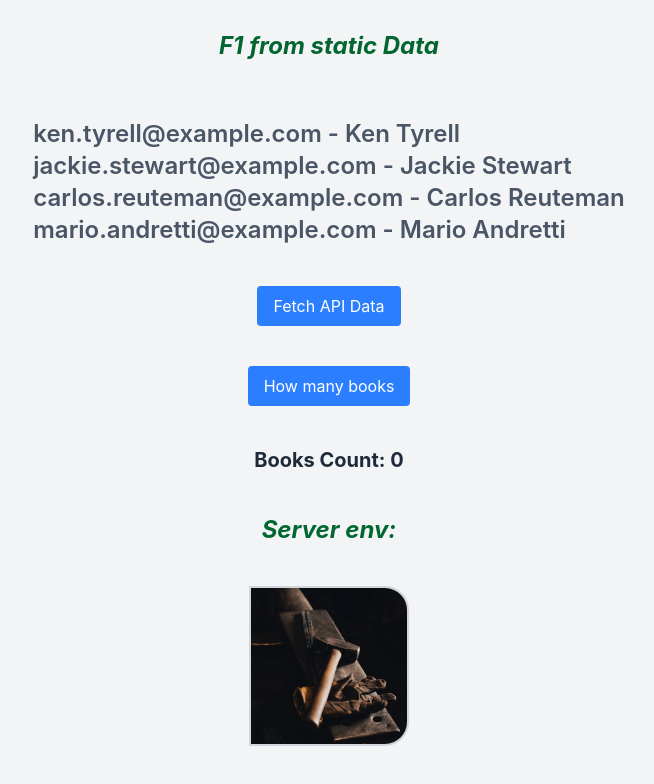
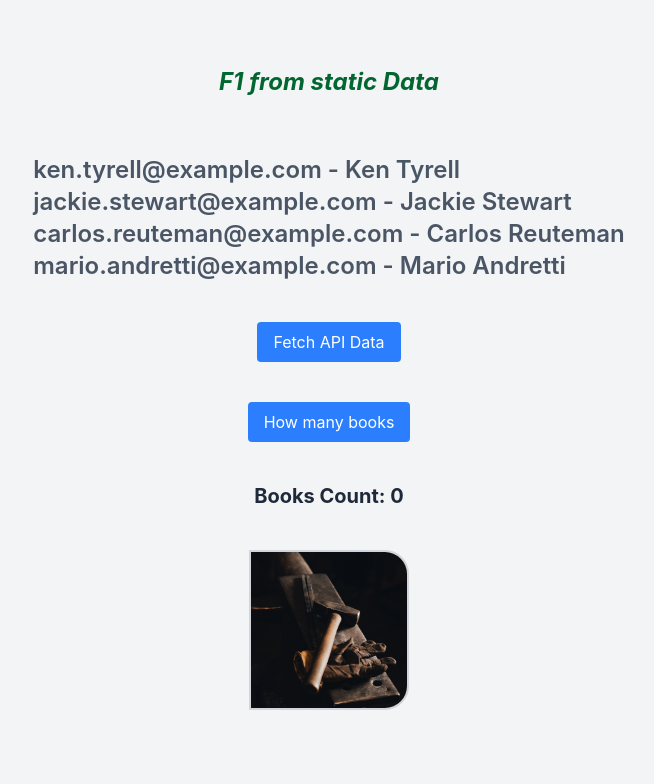
Before and after one commit to yves40/babxpressreact, a React (Vite) app in the folder client/: page / in a window 1280 px wide. Shown: the top 784 px of the page, without its empty margins (311-965 px from the left). Built offline with nearby package versions, Linux system fonts and the light colour scheme.

Commit message:
Remove tracing message

```diff
--- a/client/src/App.jsx
+++ b/client/src/App.jsx
@@ -97,9 +97,9 @@ function App() {
           How many books
         </button>
         <p className='text-xl font-bold text-gray-800'>Books Count: {booksCount}</p>
-        <h2 ref={serverEnv} className=' text-2xl font-bold italic text-green-800'>
+        {/* <h2 ref={serverEnv} className=' text-2xl font-bold italic text-green-800'>
                   Server env: {serverEnvVariables.message}
-        </h2>
+        </h2> */}
         <img src="images/tools.jpg" alt="" ref={marteau} className='w-40 h-40 object-cover rounded-r-3xl border-2 border-gray-300'/>
         <ul className='text-gray-600 text-2xl font-semibold'>
           {apiData.map((fruit, index) => (
```
